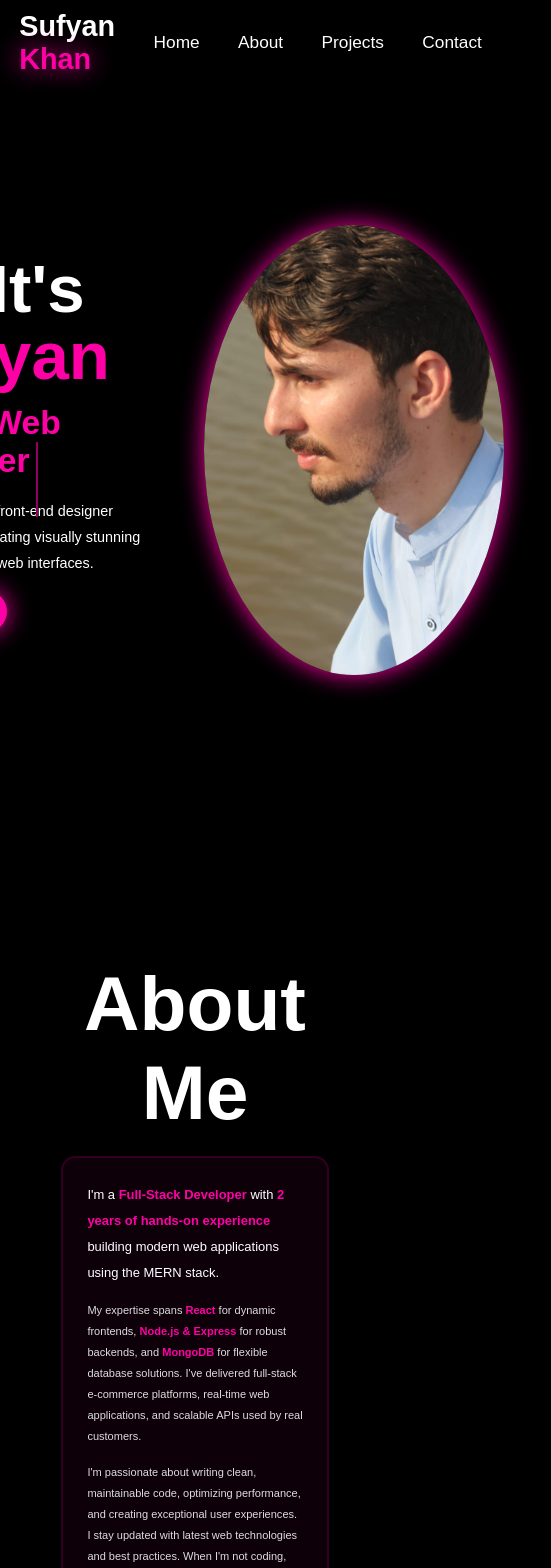
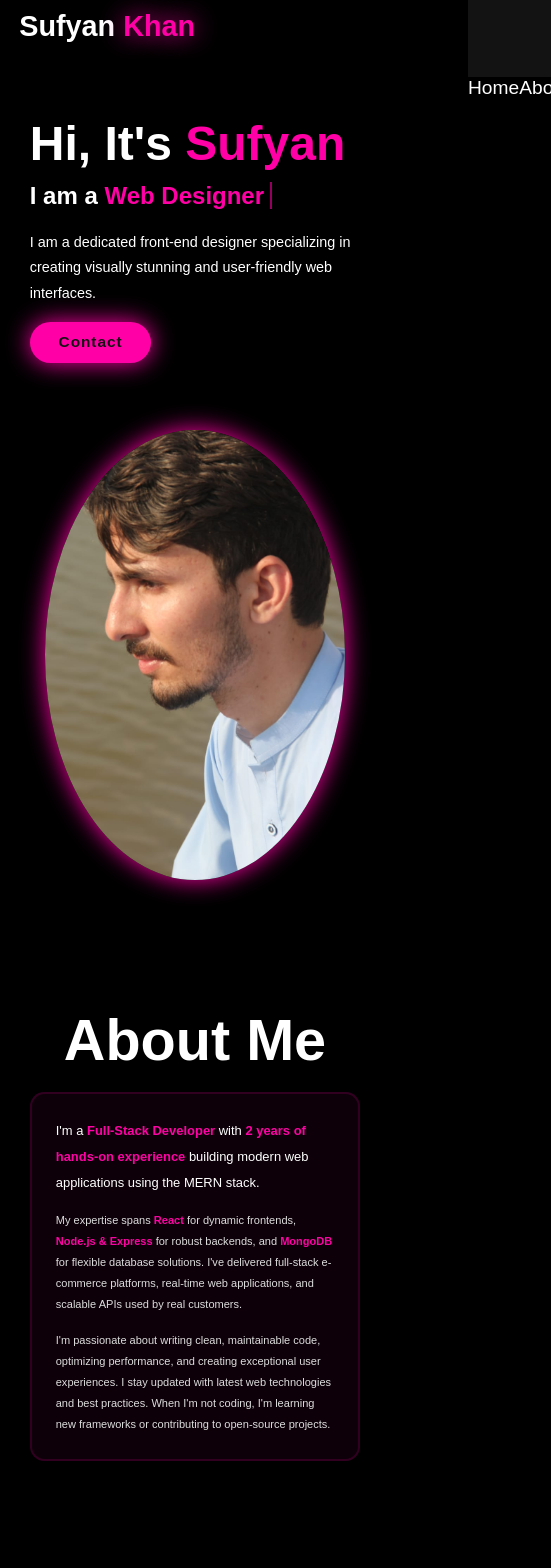
Before and after one commit to sufyankhan2412/portfolio, a React (Vite) app: page / in a window 390 px wide. Shown: the top 1568 px of the page, 551 px wide, since content can reach past the window. Built offline with nearby package versions, Linux system fonts and the light colour scheme.

Commit message:
chore: add responsive media queries and adjust layout for mobile

```diff
--- a/src/styles.css
+++ b/src/styles.css
@@ -35,3 +35,15 @@ li a{margin-left:0.5rem;color: #ff00a6}
 
 /* Make headings clearer */
 .heading{ color: #fff; font-weight:800 }
+
+/* responsive adjustments */
+@media screen and (max-width: 768px) {
+  main h1 { font-size: 1.8rem; }
+  section h2 { font-size: 1.6rem; }
+  .animated-card { animation-duration: 600ms !important; }
+  .container { width: 90%; }
+  .row { grid-template-columns: repeat(auto-fill,minmax(120px,1fr)); }
+  .bar { padding: 1rem; }
+  .bar img { max-height: 50px; }
+  ul { padding-left: 0.5rem; }
+}
--- a/sufi.css
+++ b/sufi.css
@@ -264,6 +264,29 @@ span{
     text-align: center;
     margin: 5rem 0;
 }
+
+/* responsive adjustments */
+@media screen and (max-width:1024px){
+    .home{gap:2rem;flex-direction:column;}
+    .home-content h1{font-size:5rem;}
+    .home-content h3{font-size:2.5rem;}
+    .home-img img{width:50vw;}
+    .navbar a{margin-left:2rem;}
+    section{padding:8rem 5% 8rem;}
+}
+@media screen and (max-width:768px){
+    #menu-icon{display:block;}
+    .navbar{position:fixed;top:0;right:-100%;background:var(--second-bg-color);height:100%;width:80%;flex-direction:column;padding-top:8rem;transition:0.3s;z-index:9;}
+    .navbar.active{right:0;}
+    .navbar a{margin:1.5rem 0;font-size:2rem;}
+    .home-img img{width:60vw;}
+    .services-container, .row{grid-template-columns:1fr;}
+    .timeline-items:nth-child(odd){padding-right:0;text-align:left;}
+    .timeline-items:nth-child(even){padding-left:0;text-align:left;}
+    section{padding:6rem 3% 6rem;}
+    .heading{font-size:6rem;}
+}
+
 .education{
     padding: 100px 15px;
     background: var(--second-bg-color);
```
Also changed, not shown: 1 other file (tests, documents, lock files or other folders).
